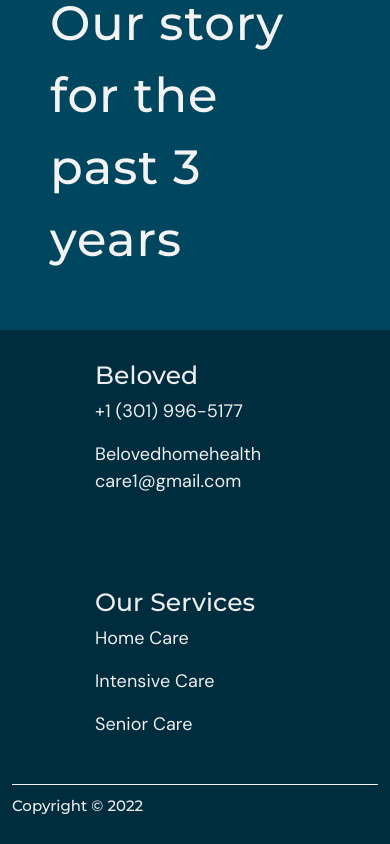
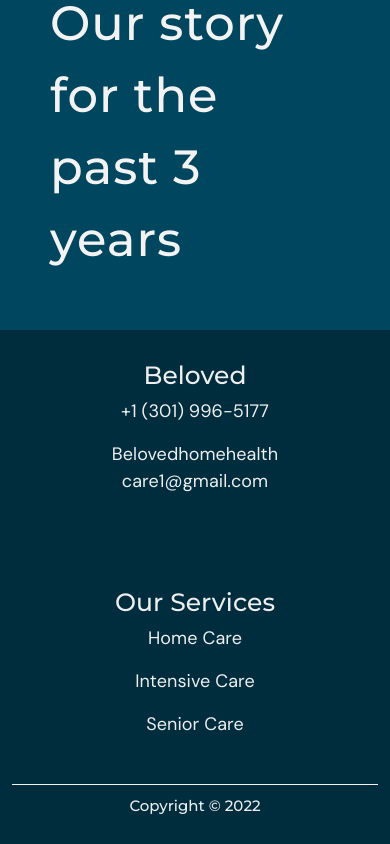
Before and after one commit to DavidWaza/beloved-healthcare, a Next.js app: page /about in a window 390 px wide. Shown: the part 1675-2519 px from the top of the page. Built offline with nearby package versions, Linux system fonts and the light colour scheme.

Commit message:
centralized texts on mobile devices

```diff
--- a/styles/Home.module.css
+++ b/styles/Home.module.css
@@ -576,8 +576,7 @@
 
 .reserved {
   border-top: 1px solid #f3f3f3;
-  display: flex;
-  justify-content: space-between;
+  text-align: center;
 }
 
 .reservedWord {
@@ -586,8 +585,6 @@
   padding-bottom: 10px;
   font-family: "Montserrat", sans-serif;
   font-size: 15px;
-  display: flex;
-  flex-direction: flex-start;
 }
 
 .creator {
@@ -711,16 +708,19 @@
   .careHeader>p:nth-child(1) {
     font-size: 18px;
     color: #f3f3f3;
+    text-align: center;
   }
 
   .careHeader>p:nth-child(2) {
     font-size: 30px;
     color: #f3f3f3;
+    text-align: center;
   }
 
   .careHeader>p:nth-child(3) {
     font-size: 22px;
     color: #fff;
+    text-align: center;
   }
 
   .careHeader {
@@ -782,27 +782,11 @@
     margin-top: 20px;
     width: -webkit-fill-available;
   }
-
-  /* .careHeader>p:nth-child(1) {
-    font-size: 1.2em;
-    text-align: center;
-    color: #f3f3f3;
-  }
-
-  .careHeader>p:nth-child(2) {
-    font-size: 1.4em;
-    text-align: center;
-    color: #f3f3f3;
-  }
-
-  .careHeader>p:nth-child(3) {
-    font-size: 17px;
-    text-align: center;
-    color: #f3f3f3;
-  } */
-
   .serviceContent,
   .serviceText {
     text-align: center;
   }
+  .footerContent{
+    text-align: center;
+  }
 }
```
